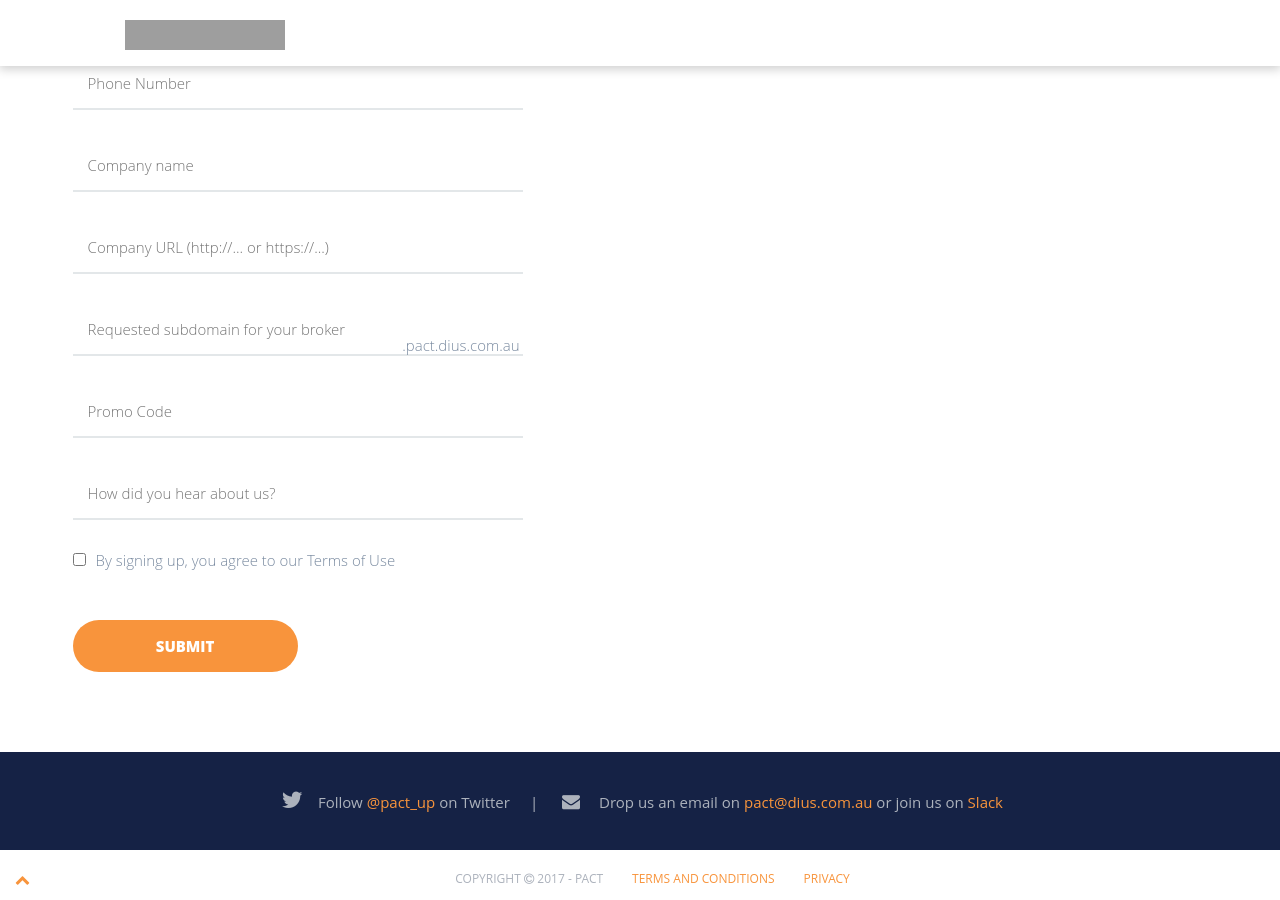
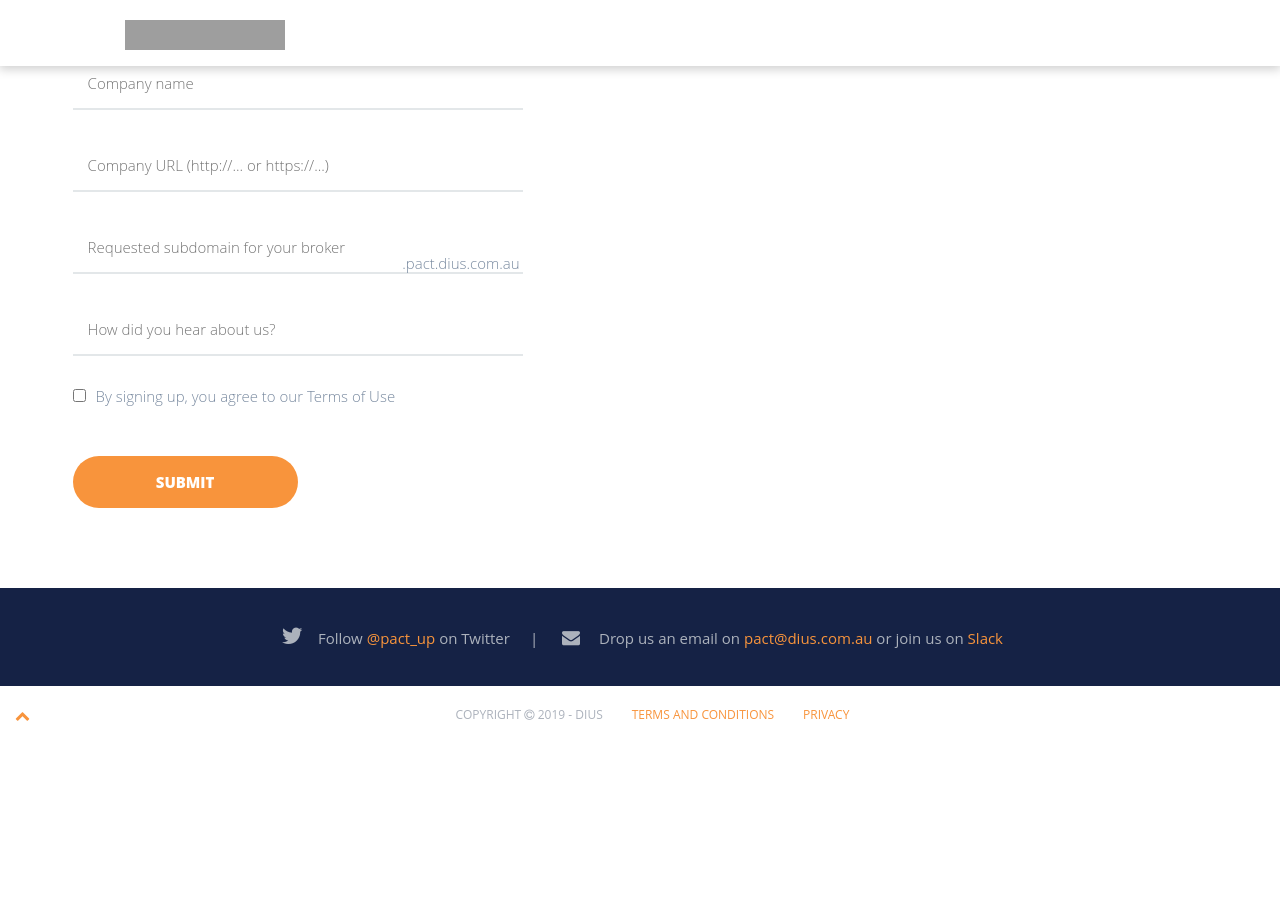
Before and after one commit to DiUS/pact-website, a Jekyll site: the page built from register.html, in a window 1280 px wide and 900 px high, scrolled down 742 px. Built offline with Jekyll 4.4.1, drawn with Linux system fonts in a browser that asks for light colours; nearby versions of some CDN libraries; library files that are not in the unit come from our copies; after the commit the page ends 1478 px from its top, so only the background shows below that; grey boxes are pictures that could not be loaded.

Commit message:
feat(ux): remove phone and promo code fields, make company url non-mandatory

```diff
--- a/_includes/footer.html
+++ b/_includes/footer.html
@@ -16,7 +16,7 @@
     <div class="col-xs-12 col-sm-12 col-md-12 col-lg-12">
       <div class="col-xs-12 col-sm-12 col-md-12 col-lg-12">
         <div class="copyright">
-          <span>Copyright <i class="fa fa-copyright" aria-hidden="true"></i> 2017 - Pact</span>
+          <span>Copyright <i class="fa fa-copyright" aria-hidden="true"></i> 2019 - DiUS</span>
         </div>
         <div class="terms">
           <span><a href="/terms/" target="_blank">Terms and Conditions</a></span>
--- a/js/pact-website.js
+++ b/js/pact-website.js
@@ -13,8 +13,6 @@ $('#register-form').submit(function (event) {
     last_name: $("#last_name").val(),
     company_url: $('#company_url').val(),
     email: $('#email').val(),
-    phone_number: $('#phone_number').val(),
-    promo_code: $('#promo_code').val(),
     how_hear: $('#how_hear').val()
   }
 
--- a/lambda/lambda.js
+++ b/lambda/lambda.js
@@ -28,9 +28,9 @@ function sendEmail (event, done) {
 
     var d = new Date()
     var month = parseInt(d.getMonth()) + 1;
-    var human = 'Requested subdomain: ' + event.requested_subdomain + '\nCompany Name: ' + event.company_name + '\nFirst Name: ' + event.first_name + '\nLast Name: ' + event.last_name + '\nCompany URL: ' + event.company_url + '\nEmail: ' + event.email + '\nPhone Number: ' + event.phone_number + '\nPromo Code: ' + event.promo_code + '\nHow do you hear about us: ' + event.how_hear;
+    var human = 'Requested subdomain: ' + event.requested_subdomain + '\nCompany Name: ' + event.company_name + '\nFirst Name: ' + event.first_name + '\nLast Name: ' + event.last_name + '\nCompany URL: ' + event.company_url + '\nEmail: ' + event.email + '\nHow do you hear about us: ' + event.how_hear;
     var script = 'ENVIRONMENT=prod ./scripts/run-create-customer-and-send-email-prod.sh "' + event.requested_subdomain.replace(/[^a-zA-Z0-9]+/g, "").toLowerCase() + '" "' + event.first_name + '" "' + event.email + '"';
-    var spreadsheet = [event.company_name, d.getFullYear() + '-' + month + '-' + d.getUTCDate(), '"' + d.getFullYear() + ', ' + month + '"', event.email, event.promo_code + ' ' + event.how_hear, '', event.phone_number, event.first_name, event.last_name, event.company_url, event.requested_subdomain.replace(/[^a-zA-Z0-9]+/g, "").toLowerCase() + ".pact.dius.com.au"].join(',');
+    var spreadsheet = [event.company_name, d.getFullYear() + '-' + month + '-' + d.getUTCDate(), '"' + d.getFullYear() + ', ' + month + '"', event.email, event.how_hear, '', event.first_name, event.last_name, event.company_url, event.requested_subdomain.replace(/[^a-zA-Z0-9]+/g, "").toLowerCase() + ".pact.dius.com.au"].join(',');
 
     var params = {
         Destination: {
--- a/register.html
+++ b/register.html
@@ -42,22 +42,16 @@ permalink: '/register/'
 									<input type="email" id="email" name="email" class="textbox" placeholder="Email address" spellcheck="false" required />
 								</p>
 								<p>
-									<input type="text" id="phone_number" name="phone_number" class="textbox" placeholder="Phone Number" spellcheck="false" />
-								</p>
-								<p>
 									<input id="company_name" class="textbox" name="company_name" minlength="2" type="text" placeholder="Company name" required />
 								</p>
 								<p>
-									<input type="text" id="company_url" name="company_url" class="textbox" placeholder="Company URL (http://... or https://...)" spellcheck="false" required />
+									<input type="text" id="company_url" name="company_url" class="textbox" placeholder="Company URL (http://... or https://...)" spellcheck="false" />
 								</p>
 								<p>
 									<input type="text" id="requested_subdomain" name="requested_subdomain" class="textbox" placeholder="Requested subdomain for your broker" spellcheck="false" required /><span class="domain">.pact.dius.com.au</span>
 								</p>
 								<p>
-									<input type="text" id="promo_code" name="promo_code" class="textbox" placeholder="Promo Code" spellcheck="false" />
-								</p>
-								<p>
-									<input type="text" id="how_hear" name="how_hear" class="textbox" placeholder="How did you hear about us?" spellcheck="false" required />
+									<input type="text" id="how_hear" name="how_hear" class="textbox" placeholder="How did you hear about us?" spellcheck="false" />
 								</p>
 								<p>
 									<input type="checkbox" id="agree_terms" name="agree_terms" class="textbox" placeholder="I agree to Terms and conditions of Pact." required /><label class="form-label">By signing up, you agree to our <a href="/terms" target="_blank"> Terms of Use</a></label>
```
